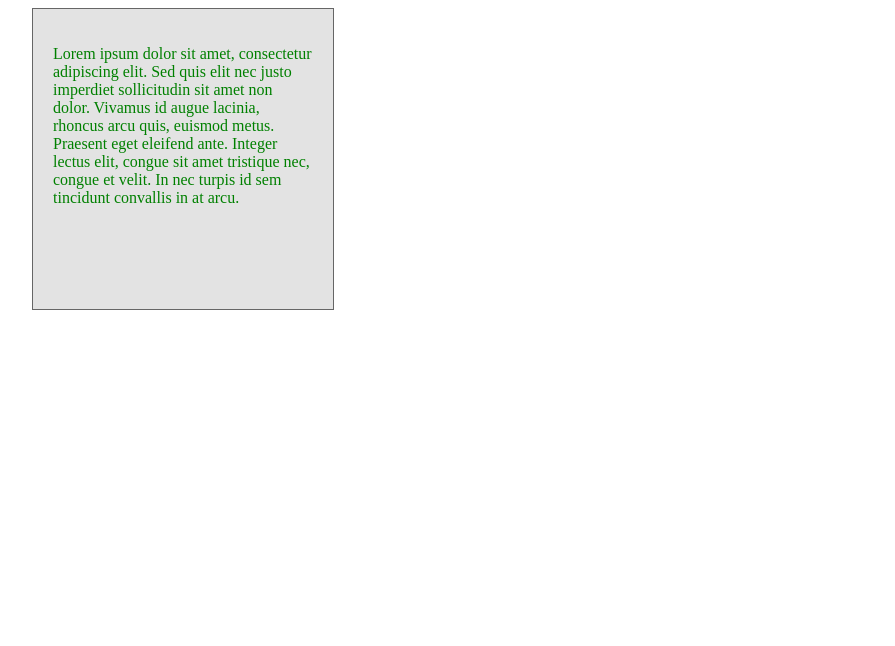
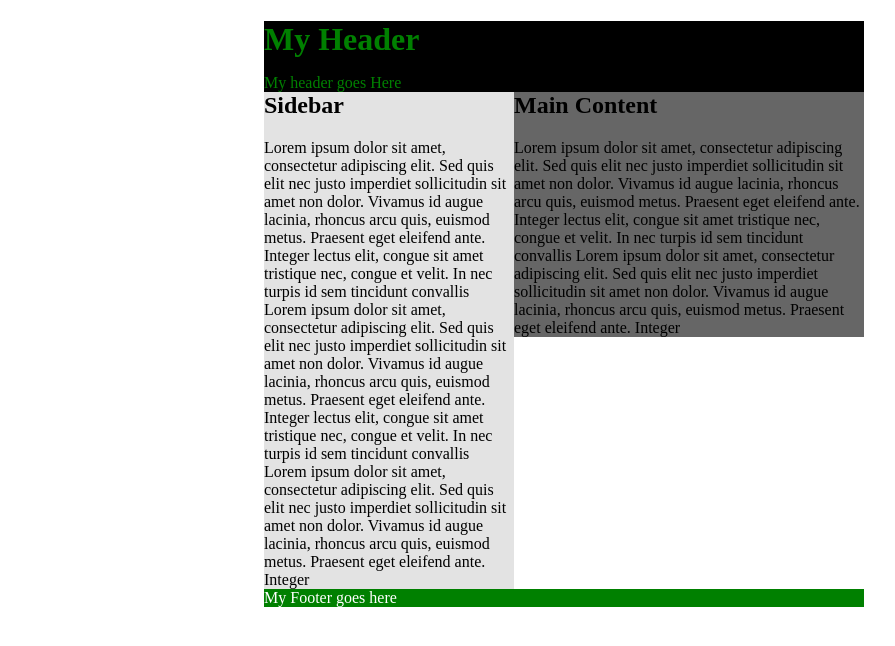
Before and after one commit to mohan82/TaskBar, a Flask app: page / in a window 1280 px wide. Shown: the top 646 px of the page, without its empty margins (76-971 px from the left). Run offline with Flask 2, Linux system fonts and the light colour scheme.

Commit message:
experimenting with css

```diff
--- a/static/sass/main.scss
+++ b/static/sass/main.scss
@@ -1,11 +1,26 @@
-#content {
+h2 {
+  margin-top:0;
+
+}
+#container {
+  width: 600px;
+  margin: auto; }
+
+#header {
+  color: green;
+  background: black; }
+
+#header h1, p {
+  margin-bottom: 0; }
+
+#sidebar {
   background: #e3e3e3;
-  width: 300px;
-  height: 300px;
-  margin-left:100px;
-  border: 1px solid #666666;
-}
-#content p {
-  padding: 20px;
-  color:green;
-}
+  float: left;
+  width: 250px; }
+#footer {
+  background: green;
+  color: white;
+  clear: both; }
+
+#main {
+  background: #666; }
--- a/task_bar/static/main.css
+++ b/task_bar/static/main.css
@@ -1,10 +1,26 @@
-#content {
+h2 {
+  margin-top: 0; }
+
+#container {
+  width: 600px;
+  margin: auto; }
+
+#header {
+  color: green;
+  background: black; }
+
+#header h1, p {
+  margin-bottom: 0; }
+
+#sidebar {
   background: #e3e3e3;
-  width: 300px;
-  height: 300px;
-  margin-left: 100px;
-  border: 1px solid #666666; }
+  float: left;
+  width: 250px; }
 
-#content p {
-  padding: 20px;
-  color: green; }
+#footer {
+  background: green;
+  color: white;
+  clear: both; }
+
+#main {
+  background: #666; }
--- a/task_bar/templates/index.html
+++ b/task_bar/templates/index.html
@@ -6,13 +6,47 @@
     <link rel=stylesheet type=text/css href="{{ url_for('static', filename='main.css') }}">
 </head>
 <body>
-<div id="content">
-    <p>
-        Lorem ipsum dolor sit amet, consectetur adipiscing elit. Sed quis elit nec justo imperdiet sollicitudin sit amet
-        non dolor. Vivamus id augue lacinia, rhoncus arcu quis, euismod metus. Praesent eget eleifend ante. Integer
-        lectus elit, congue sit amet tristique nec, congue et velit. In nec turpis id sem tincidunt convallis in at
-        arcu.
-    </p>
+</div>
+<div id="container">
+    <div id ="header">
+        <h1> My Header</h1>
+        <p> My header goes Here</p>
+    </div>
+    <div id="sidebar">
+        <h2> Sidebar</h2>
+
+        <p>
+            Lorem ipsum dolor sit amet, consectetur adipiscing elit. Sed quis elit nec justo imperdiet sollicitudin sit
+            amet
+            non dolor. Vivamus id augue lacinia, rhoncus arcu quis, euismod metus. Praesent eget eleifend ante. Integer
+            lectus elit, congue sit amet tristique nec, congue et velit. In nec turpis id sem tincidunt convallis
+            Lorem ipsum dolor sit amet, consectetur adipiscing elit. Sed quis elit nec justo imperdiet sollicitudin sit
+            amet
+            non dolor. Vivamus id augue lacinia, rhoncus arcu quis, euismod metus. Praesent eget eleifend ante. Integer
+            lectus elit, congue sit amet tristique nec, congue et velit. In nec turpis id sem tincidunt convallis
+            Lorem ipsum dolor sit amet, consectetur adipiscing elit. Sed quis elit nec justo imperdiet sollicitudin sit
+            amet
+            non dolor. Vivamus id augue lacinia, rhoncus arcu quis, euismod metus. Praesent eget eleifend ante. Integer
+        </p>
+    </div>
+    <div id="main">
+        <h2>Main Content</h2>
+        <p>
+            Lorem ipsum dolor sit amet, consectetur adipiscing elit. Sed quis elit nec justo imperdiet sollicitudin sit
+            amet
+            non dolor. Vivamus id augue lacinia, rhoncus arcu quis, euismod metus. Praesent eget eleifend ante. Integer
+            lectus elit, congue sit amet tristique nec, congue et velit. In nec turpis id sem tincidunt convallis
+            Lorem ipsum dolor sit amet, consectetur adipiscing elit. Sed quis elit nec justo imperdiet sollicitudin sit
+            amet
+            non dolor. Vivamus id augue lacinia, rhoncus arcu quis, euismod metus. Praesent eget eleifend ante. Integer
+
+
+        </p>
+    </div>
+    <div id ="footer">
+        <p> My Footer goes here</p>
+    </div>
+
 </div>
 </body>
 </html>
```
